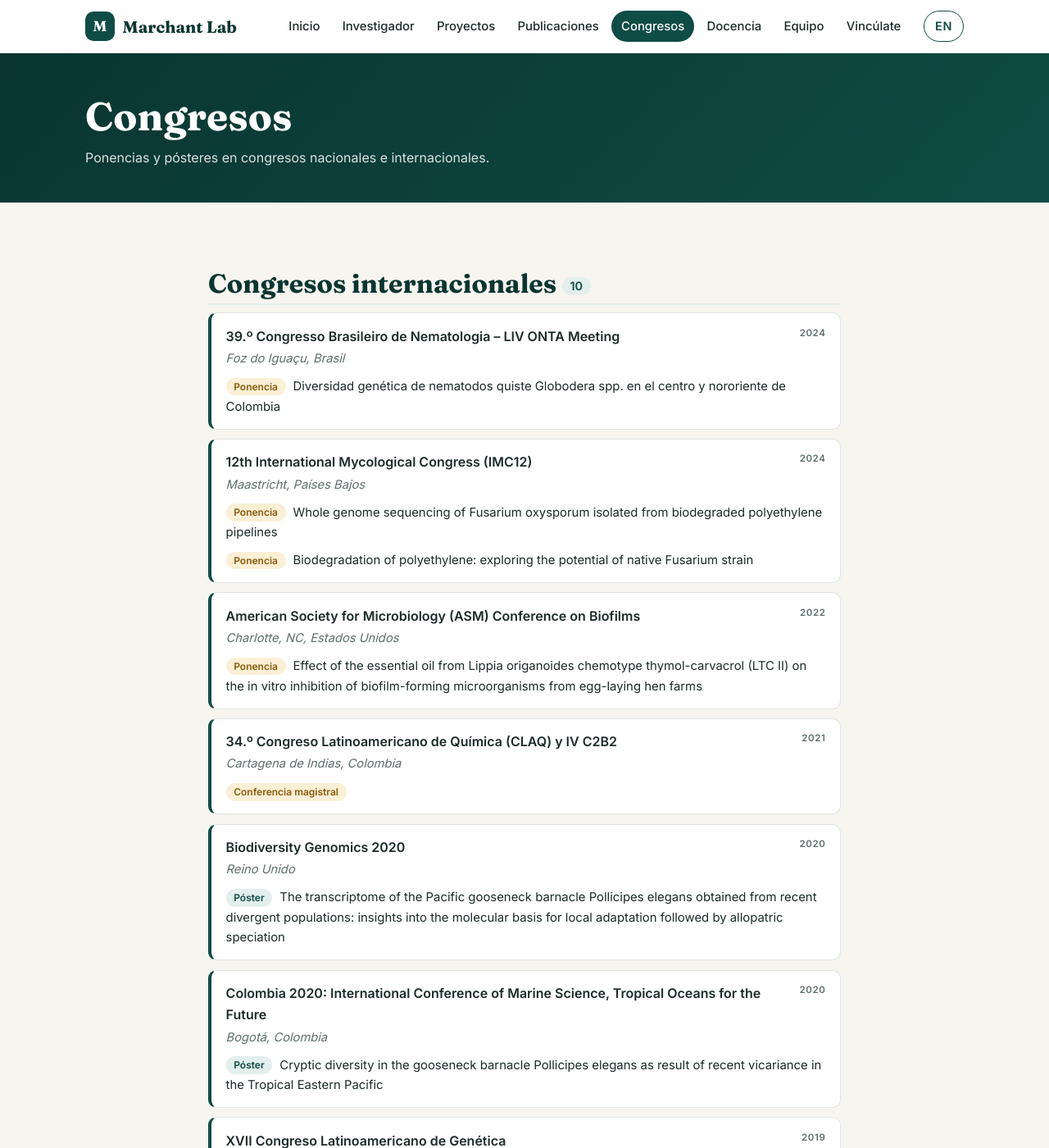
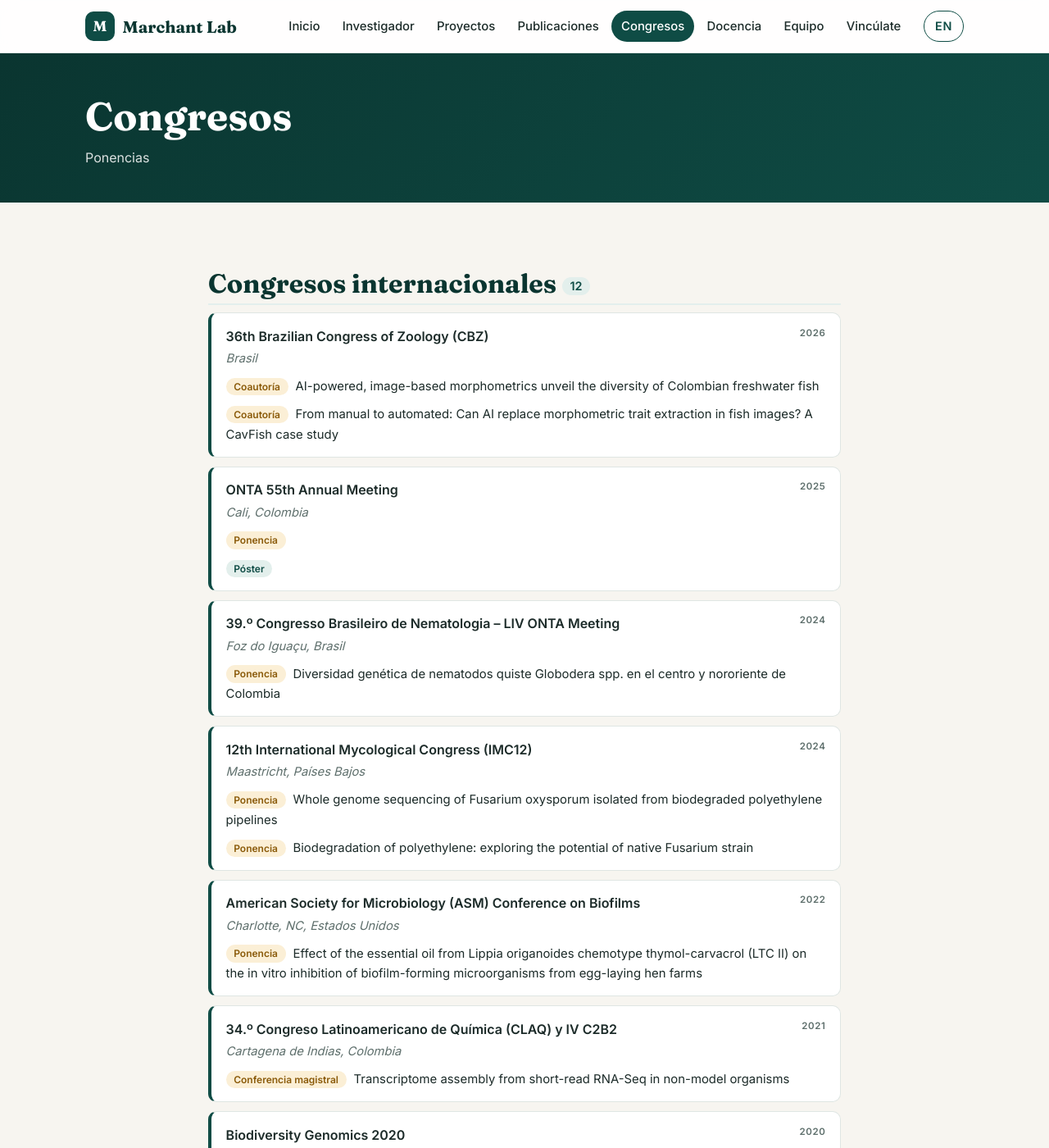
Before and after one commit to Marchant-Lab/marchant-lab-web, a Jekyll site: the page built from congresos.html, in a window 1280 px wide and 1400 px high. Shown: the whole window at 82% size. Built offline with Jekyll 4.4.1, drawn with Linux system fonts in a browser that asks for light colours; some of the changed text lies outside the part shown.

Commit message:
Agrega ONTA 2025, CBZ 2026, evaluación en Micología 2026, título de la conferencia C2B2 y formación docente
Fuente: soportes en Marchant-Lab/soportes-academicos (congresos/ y formacion-docente/).

Co-Authored-By: Claude Opus 5.5 <noreply@anthropic.com>

```diff
--- a/_data/congresos.yml
+++ b/_data/congresos.yml
@@ -1,6 +1,28 @@
 # Participación en congresos. Fuente: CvLAC, sección "Eventos científicos" (consultado 2026-11-17).
-# ambito: internacional | nacional (según CvLAC). tipo del trabajo: Ponencia | Póster | Conferencia magistral.
+# Soportes en el repo privado Marchant-Lab/soportes-academicos (congresos/).
+# ambito: internacional | nacional. tipo del trabajo: Ponencia | Póster | Conferencia magistral | Coautoría | Evaluador de resúmenes.
 # No se incluye el taller "Selección genómica" (CIAT, 2017): participación como asistente.
+- anio: 2026
+  evento: 36th Brazilian Congress of Zoology (CBZ)
+  pais: Brasil
+  ambito: internacional
+  trabajos:
+    - {tipo: Coautoría, titulo: "AI-powered, image-based morphometrics unveil the diversity of Colombian freshwater fish"}
+    - {tipo: Coautoría, titulo: "From manual to automated: Can AI replace morphometric trait extraction in fish images? A CavFish case study"}
+- anio: 2026
+  evento: III Congreso de Micología Colombiana
+  pais: Colombia
+  ambito: nacional
+  trabajos:
+    - {tipo: Evaluador de resúmenes}
+- anio: 2025
+  evento: ONTA 55th Annual Meeting
+  ciudad: Cali
+  pais: Colombia
+  ambito: internacional
+  trabajos:
+    - {tipo: Ponencia}
+    - {tipo: Póster}
 - anio: 2024
   evento: 39.º Congresso Brasileiro de Nematologia – LIV ONTA Meeting
   ciudad: Foz do Iguaçu
@@ -43,7 +65,7 @@
   pais: Colombia
   ambito: internacional
   trabajos:
-    - {tipo: Conferencia magistral}
+    - {tipo: Conferencia magistral, titulo: "Transcriptome assembly from short-read RNA-Seq in non-model organisms"}
 - anio: 2020
   evento: Biodiversity Genomics 2020
   pais: Reino Unido
--- a/_includes/paginas/docencia.html
+++ b/_includes/paginas/docencia.html
@@ -1,6 +1,6 @@
 {% include idioma.html %}
 {% assign d = site.data.docencia %}
-{% assign claves = "cursos,formacion_continua,divulgacion" | split: "," %}
+{% assign claves = "cursos,formacion_continua,divulgacion,formacion_docente" | split: "," %}
 {% for clave in claves %}
 <section class="contenedor seccion">
   <h2>{{ ui.secciones_docencia[forloop.index0] }}</h2>
```
Also changed, not shown: _data/docencia.yml (+7 -0 lines), _data/traduccion_en.yml (+7 -0 lines), _data/ui.yml (+5 -5 lines).
